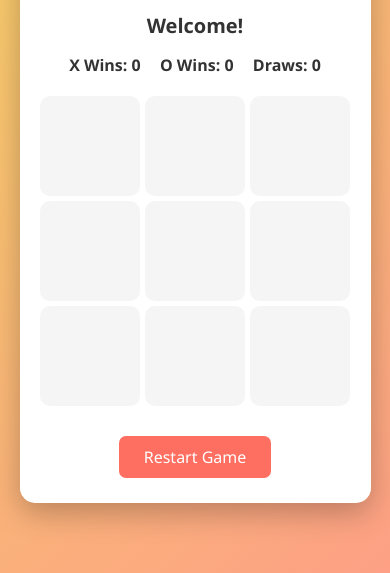
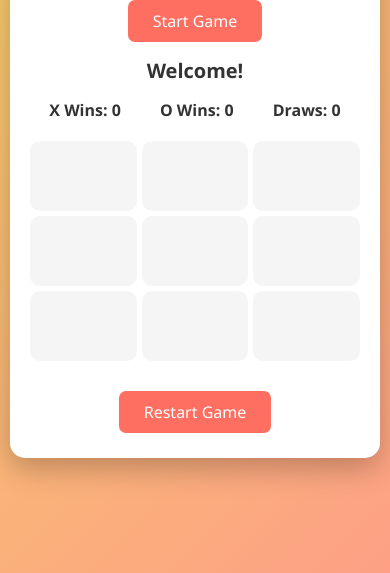
Before and after one commit to Sayed24/Tic-tac-toe, a plain HTML site: page index.html in a window 390 px wide. Shown: the part 271-844 px from the top of the page. Drawn offline with Linux system fonts and the light colour scheme.

Commit message:
Update style.css

```diff
--- a/style.css
+++ b/style.css
@@ -16,11 +16,11 @@ body {
 .container {
     text-align: center;
     background-color: #fff;
-    padding: 25px 40px;
+    padding: 25px 20px;
     border-radius: 15px;
     box-shadow: 0px 10px 30px rgba(0,0,0,0.25);
     max-width: 400px;
-    width: 90%;
+    width: 95%;
 }
 
 h1 {
@@ -58,8 +58,7 @@ h1 {
 
 .board {
     display: grid;
-    grid-template-columns: repeat(3, 100px);
-    grid-template-rows: repeat(3, 100px);
+    grid-template-columns: repeat(3, 1fr);
     gap: 5px;
     justify-content: center;
     margin: 20px 0;
@@ -70,12 +69,15 @@ h1 {
     display: flex;
     justify-content: center;
     align-items: center;
-    font-size: 2.5rem;
+    font-size: 3rem; /* bigger font for mobile */
     font-weight: bold;
     cursor: pointer;
     border-radius: 10px;
     position: relative;
     transition: transform 0.2s, background-color 0.3s;
+    min-height: 80px; /* ensures cell is tall enough */
+    min-width: 80px;
+    user-select: none;
 }
 
 .cell:hover {
@@ -114,3 +116,12 @@ h1 {
     font-weight: bold;
     color: #333;
 }
+
+/* Responsive adjustments for mobile */
+@media (max-width: 400px) {
+    .cell {
+        font-size: 2.5rem;
+        min-height: 70px;
+        min-width: 70px;
+    }
+}
```
